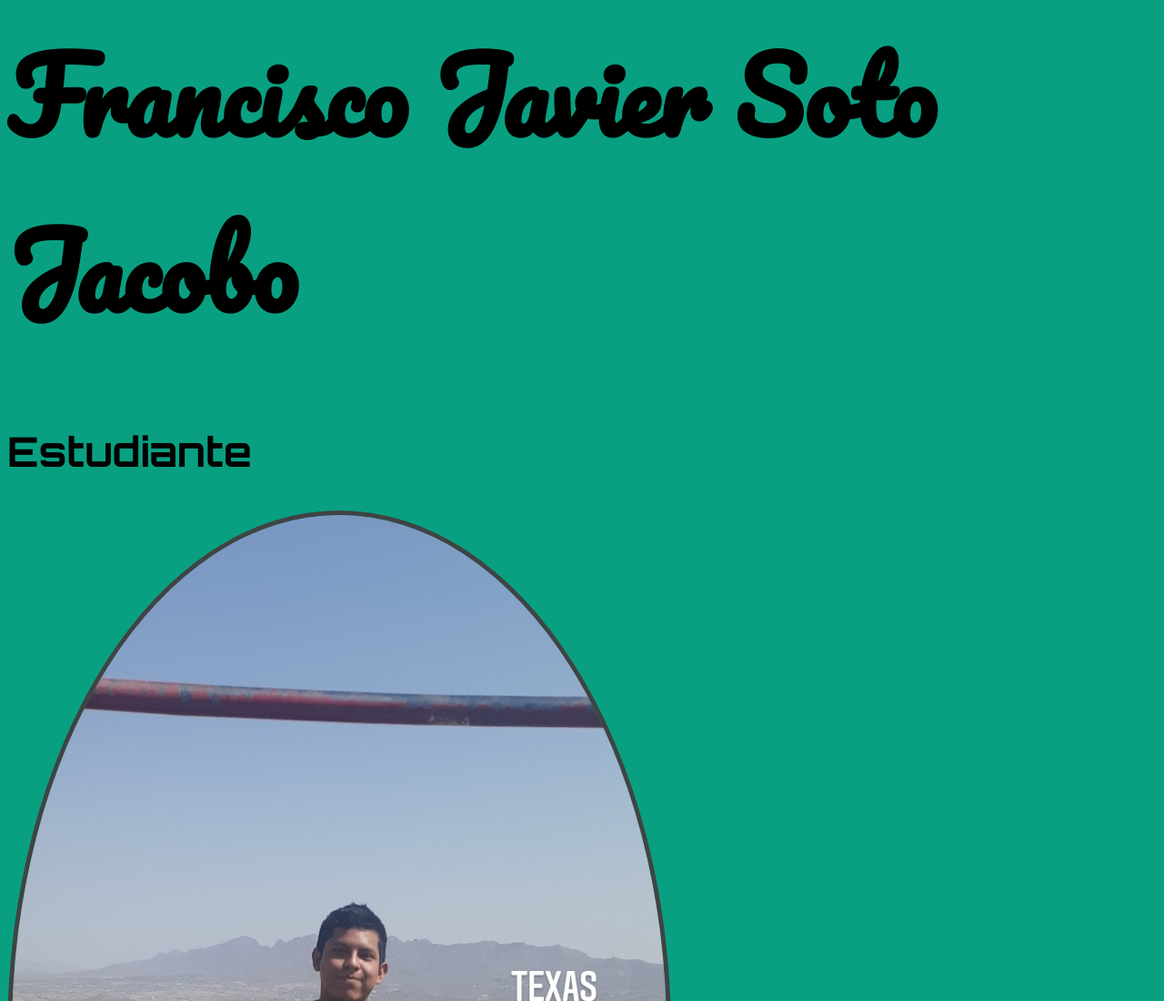
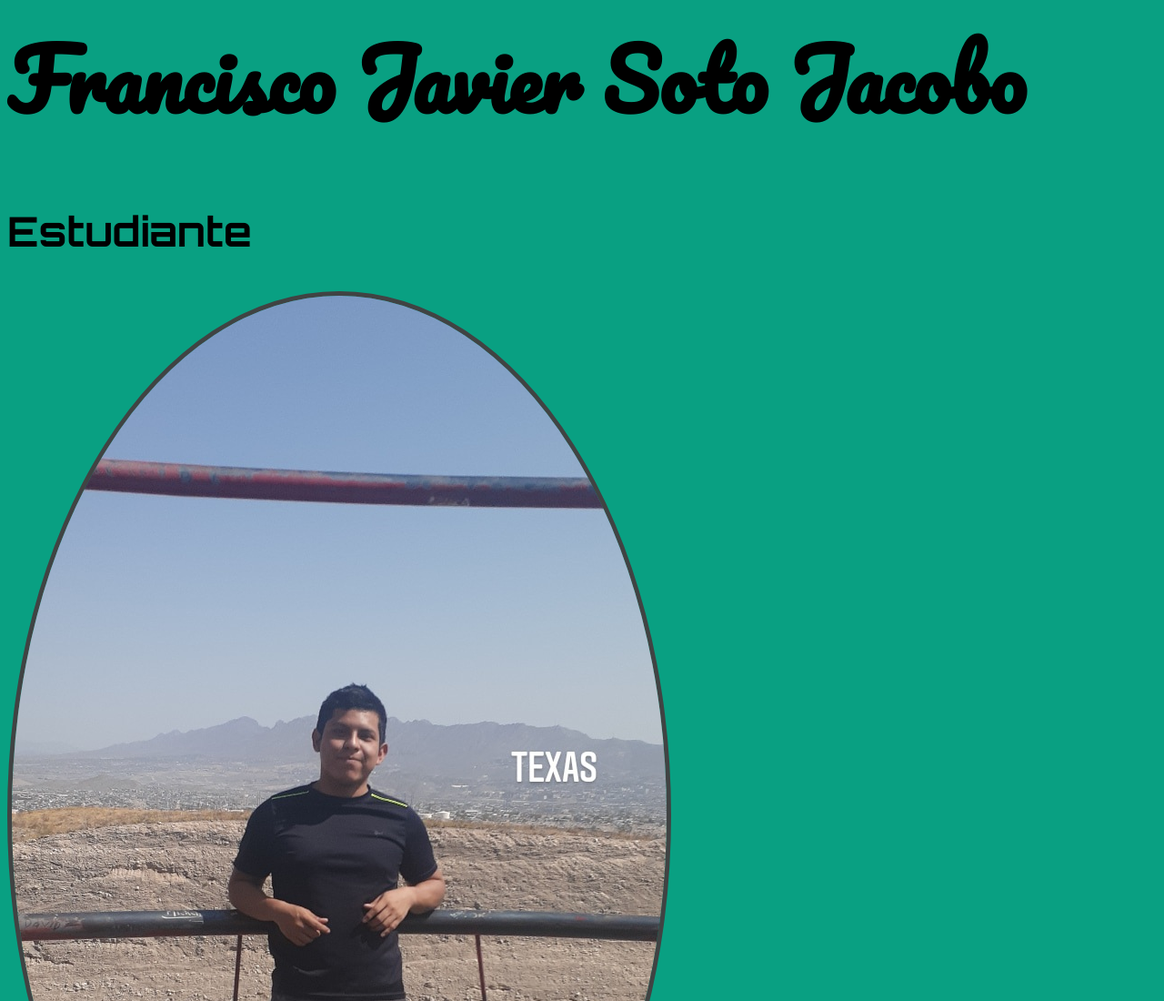
Before and after one commit to JavierSoto29/moonScience, a plain HTML site: page index.html in a window 1280 px wide. Shown: the top 1100 px of the page at 91% size. Drawn offline with Linux system fonts and the light colour scheme; files whose address does not match are found by name.

Commit message:
Update main.css

```diff
--- a/main.css
+++ b/main.css
@@ -2,7 +2,7 @@
 
 h1 {
     }
-h1 { font-size: 110px;
+h1 { font-size: 90px;
   font-family: 'Pacifico', cursive;
 }
 h2 { font-size: 45px;
```
